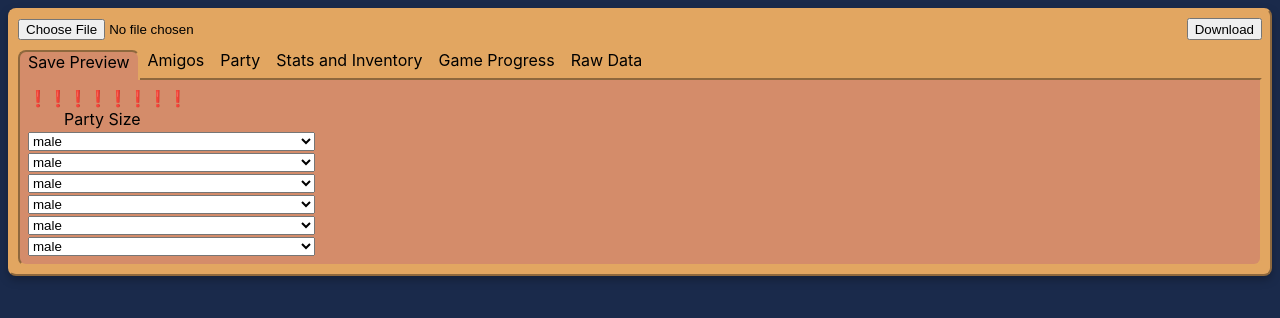
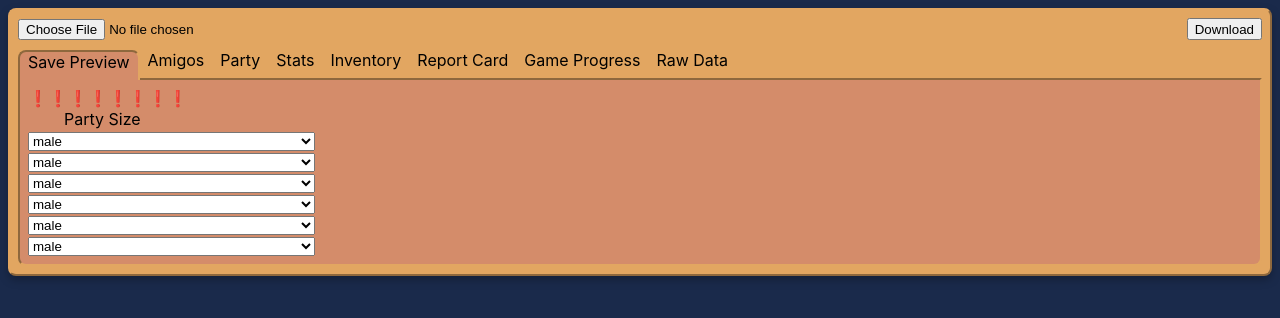
Before and after one commit to BoLThompson/mvsaveeditor, a React (Create React App) app: page /mvsaveeditor/preview in a window 1280 px wide. Shown: the top 318 px of the page. Built offline with nearby package versions, Linux system fonts and the light colour scheme; the HTML template or start-up script is replaced by a standard one.

Commit message:
integrated StatsPane and InventoryPane removed ancient commented code

```diff
--- a/src/scenes/MvSaveEditor.js
+++ b/src/scenes/MvSaveEditor.js
@@ -7,6 +7,8 @@ import RawPane from './RawPane';
 import NavBar from 'components/NavBar'
 import AmigoPane from './AmigoPane';
 import StatsPane from './StatsPane';
+import InventoryPane from './InventoryPane';
+import ReportCard from './ReportCard';
 
 const navitems = [
   {
@@ -25,8 +27,18 @@ const navitems = [
   },
   {
     link:"stats",
-    text:"Stats and Inventory",
+    text:"Stats",
     render:<StatsPane/>
+  },
+  {
+    link:"inv",
+    text:"Inventory",
+    render:<InventoryPane/>
+  },
+  {
+    link:"report",
+    text:"Report Card",
+    render:<ReportCard/>
   },
   {
     link:"progress",
@@ -92,70 +104,3 @@ function FilePanel() {
     </button>
   </div>
 }
-
-
-{/* <div>
-  {
-    [
-      "startAddr",
-      "skipAddr",
-      "startVal",
-      "skipVal",
-      "runLength",
-      "iterCount"
-    ]
-    .map(item =>
-      <div
-        key={item}
-        style={{
-          display:'flex',
-          justifyContent:"space-between"
-        }}
-      >
-        <label
-          htmlFor={item}
-        >
-          {item}
-        </label>
-        <input
-          type="text"
-          id={item}
-          value={bf.hprint(args[item],1)}
-          onChange={(e) => {
-            e.preventDefault()
-
-            const str = e.target.value ? e.target.value : "0"
-            const nV = parseInt(str,16)
-            if (nV !== NaN)
-              setArgs(prevArgs=>({
-                ...prevArgs,
-                [e.target.id]:nV
-              }))
-          }}
-        />
-        {args[item]}
-      </div>
-    )
-  }
-  <button
-    onClick={()=>{
-      updateData((src,dst) => {
-        for (let i = 0; i < args.iterCount; i++) {
-          for (let ii = 0; ii < args.runLength; ii++) {
-            bf.write16(
-              dst,
-              args.startAddr+(args.skipAddr*i)+(ii*2),
-              args.startVal+(ii*args.skipVal)+(i*args.runLength*args.skipVal)
-            )
-          }
-        }
-      })
-    }}
-  >
-    Write
-  </button>
-</div> */}
-
-// function ChecksumPanel() {
-
-// }
```
